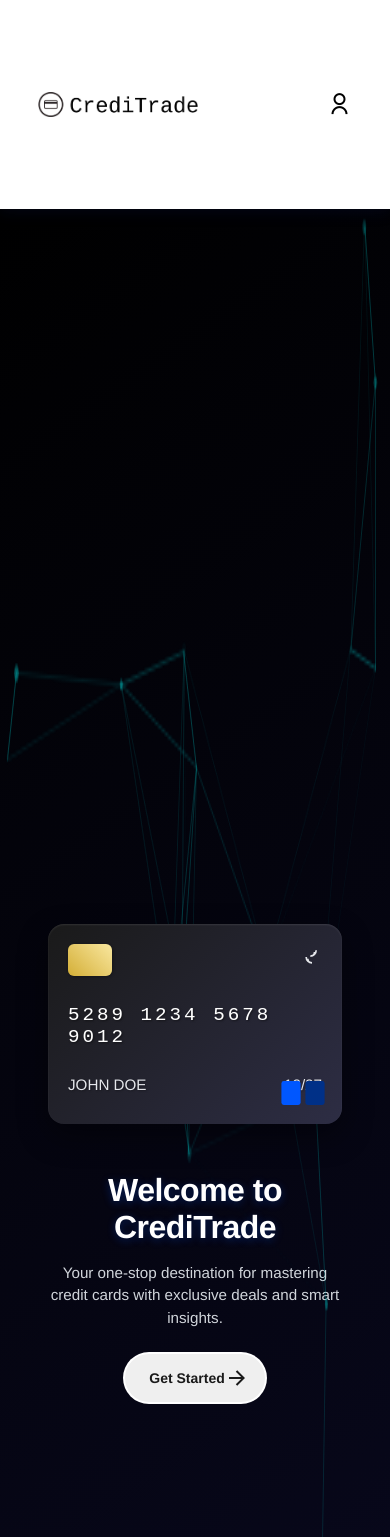
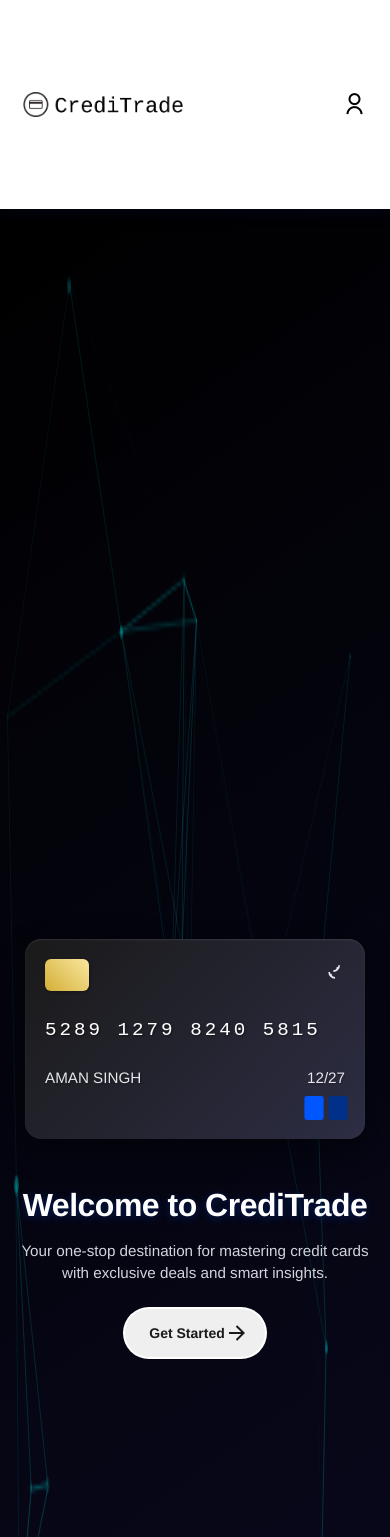
Before and after one commit to amansinghjiit/crediTrade, a Django app: page / in a window 390 px wide. Shown: the top 1537 px of the page. Run offline with Django 5.2, Linux system fonts and the light colour scheme; parts of the project's set-up code (start-up, migrations or seed data) failed here and were passed over; some libraries are stand-ins or nearby versions.

Commit message:
updated css

```diff
--- a/templates/core/home.html
+++ b/templates/core/home.html
@@ -6,7 +6,7 @@
 {% block content %}
 <div class="landing-page position-relative overflow-hidden d-flex align-items-center justify-content-center">
     <div id="particles-js" class="position-absolute top-0 left-0 w-100 h-100 z-0"></div>
-    <div class="container h-100 d-flex flex-column px-5 justify-content-between">
+    <div class="container h-100 d-flex flex-columnjustify-content-between">
         <div class="social">
             <a href="https://www.instagram.com/dd_amansingh/" class="text-dark" target="_blank"><i class="fab fa-instagram"></i></a>
             <a href="https://wa.me/917982405815" class="text-dark" target="_blank"><i class="fab fa-whatsapp"></i></a>
@@ -48,9 +48,9 @@
                             <path d="M6 14a6 6 0 0 0 6 6v-2a4 4 0 0 1-4-4H6zm-2-2a8 8 0 0 0 8 8v-2a6 6 0 0 1-6-6H4zm12-6a6 6 0 0 1-6 6v-2a4 4 0 0 0 4-4h2zm2-2a8 8 0 0 1-8 8v-2a6 6 0 0 0 6-6h2z" fill="#e5e7eb"/>
                         </svg>
                     </div>
-                    <div class="card-number">5289 1234 5678 9012</div>
+                    <div class="card-number text-nowrap">5289 1279 8240 5815</div>
                     <div class="card-details">
-                        <div class="card-holder">John Doe</div>
+                        <div class="card-holder">Aman Singh</div>
                         <div class="card-expiry">12/27</div>
                     </div>
                     <div class="card-logo">
@@ -109,6 +109,9 @@
 .landing-page {
     min-height: 90vh;
     background: linear-gradient(145deg, #000 0%, #0a0a23 100%);
+}
+.landing-page .container{
+    padding:0 60px;
 }
 .welcome-message {
     font: 700 2.8rem 'Helvetica Neue', Arial, sans-serif;
@@ -261,9 +264,7 @@
     100% { transform: scale(1); }
 }
 @media (max-width: 768px) {
-    .landing-page { padding-bottom: 20px; }
-    .container { padding: 15px; }
-    .content-wrapper { padding: 0; margin-top: 50px; }
+    .landing-page .container { padding: 0 0.8rem; }
     .welcome-message { font-size: 2rem; }
     .intro-text { font-size: .95rem; max-width: 100%; }
     .animated-button {
@@ -289,5 +290,6 @@
     .card-details { font-size: .95rem; }
     .card-logo { bottom: 15px; right: 15px; }
     .social { display: none; }
+}
 </style>
 {% endblock %}
```
